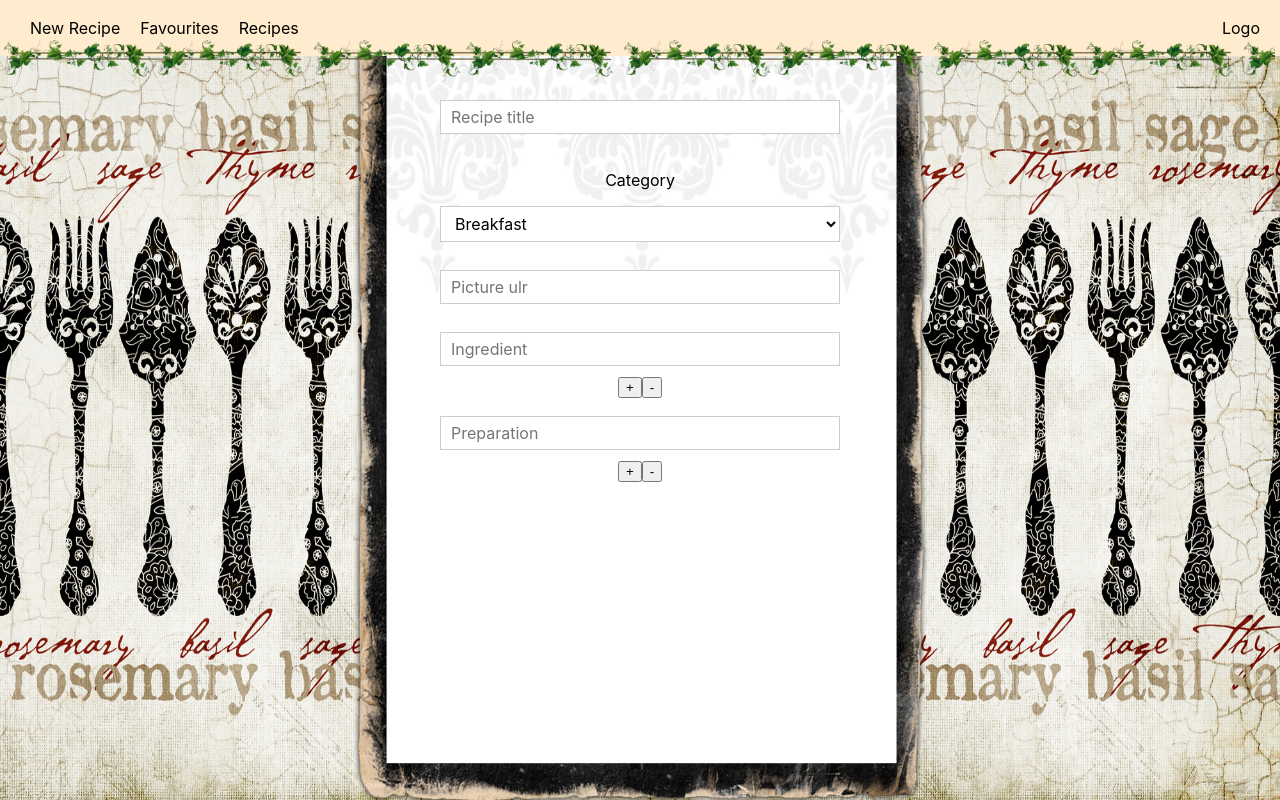
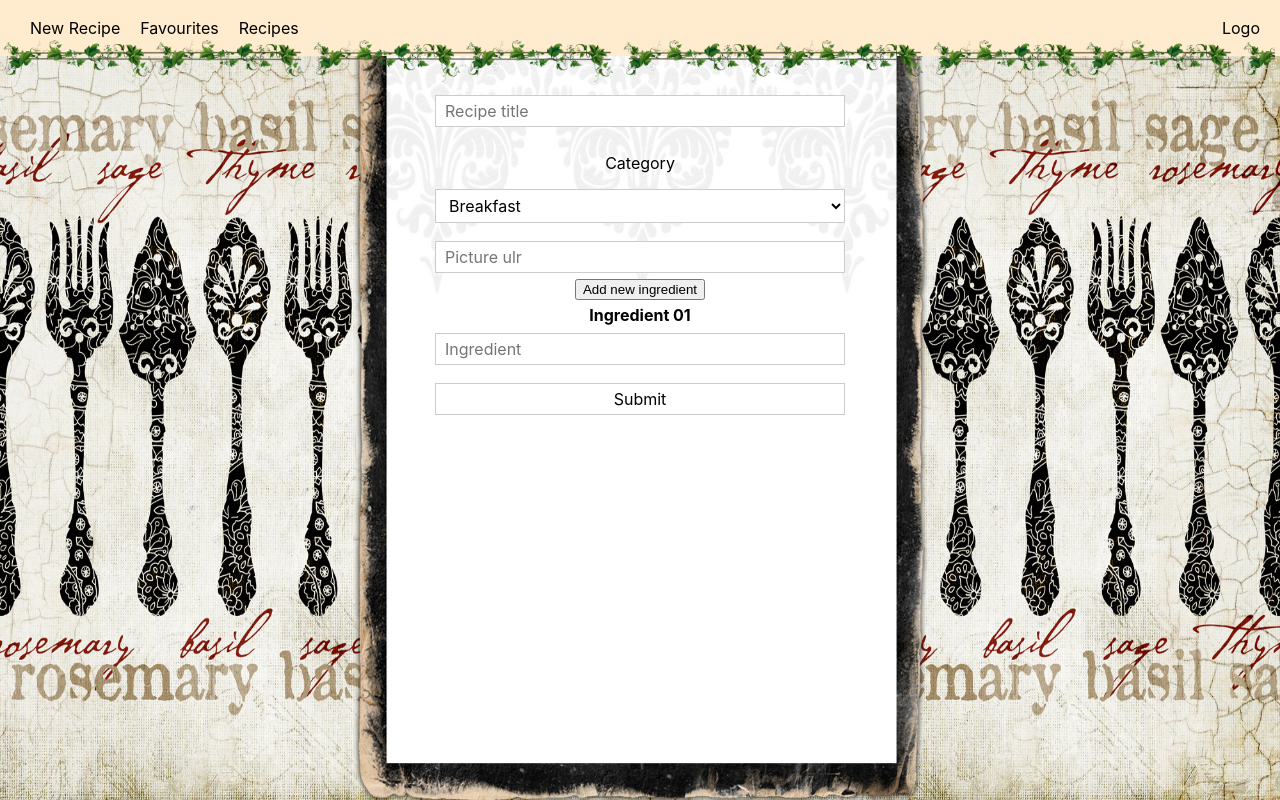
Before and after one commit to DawidSzpener/Ripicipi, a React (Create React App) app: page / in a window 1280 px wide. Built offline with nearby package versions, Linux system fonts and the light colour scheme.

Commit message:
feat: dynamically rendering ingredient input form

```diff
--- a/src/Components/UI/Form/Form.css
+++ b/src/Components/UI/Form/Form.css
@@ -1,7 +1,8 @@
 .Input {
-  padding: 10px;
+  padding: 5px;
   width: 100%;
   box-sizing: border-box;
+  display: inline-block;
 }
 
 .Label {
@@ -15,7 +16,7 @@
   border: 1px solid #ccc;
   background-color: white;
   font: inherit;
-  padding: 6px 10px;
+  padding: 5px 9px;
   display: block;
   width: 100%;
   box-sizing: border-box;
--- a/src/Components/UI/Form/Form.js
+++ b/src/Components/UI/Form/Form.js
@@ -1,5 +1,5 @@
 import React from 'react'
-import classes from './Form.css'
+import './Form.css'
 import Aux from '../../../hoc/Aux'
 
 const form = (props) => {
--- a/src/Containers/AddRecipe/AddRecipe.js
+++ b/src/Containers/AddRecipe/AddRecipe.js
@@ -6,44 +6,12 @@ import './AddRecipe.css'
 
 class AddRecipe extends Component {
   state = {
-    numberOfIngredients: 1,
-    numberOfPreparations: 1
-  }
-
-  increaseIngredientsHandler = () => {
-    let number = this.state.numberOfIngredients
-    this.setState({ numberOfIngredients: number + 1})
-  }
-
-  decreaseIngredientsHandler = () => {
-    let number = this.state.numberOfIngredients
-    this.setState({ numberOfIngredients: number - 1})
-  }
-
-  increasePreparationsHandler = () => {
-    let number = this.state.numberOfPreparations
-    this.setState({ numberOfPreparations: number + 1})
-  }
-
-  decreasePreparationsHandler = () => {
-    let number = this.state.numberOfPreparations
-    this.setState({ numberOfPreparations: number - 1})
+    ingredients: [{ingredient: ''}],
   }
 
   render() {
-    let ingredientInput =
-    <div>
-      <Input inputtype='input' type="text" name="ingredients" placeholder="Ingredient"/>
-      <button onClick={() => this.increaseIngredientsHandler()}>+</button>
-      <button onClick={() => this.decreaseIngredientsHandler()}>-</button>
-    </div>
 
-    let preparationInput =
-    <div>
-      <Input inputtype='input' type="text" name="preparation" placeholder="Preparation"/>
-      <button onClick={() => this.increasePreparationsHandler()}>+</button>
-      <button onClick={() => this.decreasePreparationsHandler()}>-</button>
-    </div>
+    let {ingredients} = this.state
 
 
     return (
@@ -52,11 +20,31 @@ class AddRecipe extends Component {
           <img src={background} alt="bg" className="bg"></img>
         </div>
         <div className='AddRecipeForms'>
-          <Input inputtype='input' type="text" name="title" placeholder="Recipe title"/>
-          <Input inputtype='select' type="text" name="category" />
-          <Input inputtype='input' type="text" name="picture" placeholder="Picture ulr"/>
-          {ingredientInput}
-          {preparationInput}
+          <form>
+            <Input inputtype='input' type="text" name="title" placeholder="Recipe title"/>
+            <Input inputtype='select' type="text" name="category" />
+            <Input inputtype='input' type="text" name="picture" placeholder="Picture ulr"/>
+            <button>Add new ingredient</button>
+
+            {
+              ingredients.map((val, idx) => {
+                let ingredientId = `Ingredient ${idx}`
+                return (
+                  <div key={idx}>
+                  {console.log(val)}
+                    <Input
+                      label={ingredientId + 1}
+                      inputtype='input'
+                      type="text"
+                      key={ingredientId}
+                      name={ingredientId}
+                      placeholder="Ingredient"/>
+                  </div>
+                )
+              })
+            }
+            <Input type='submit' value='Submit' />
+          </form>
         </div>
       </Aux>
     )
```
